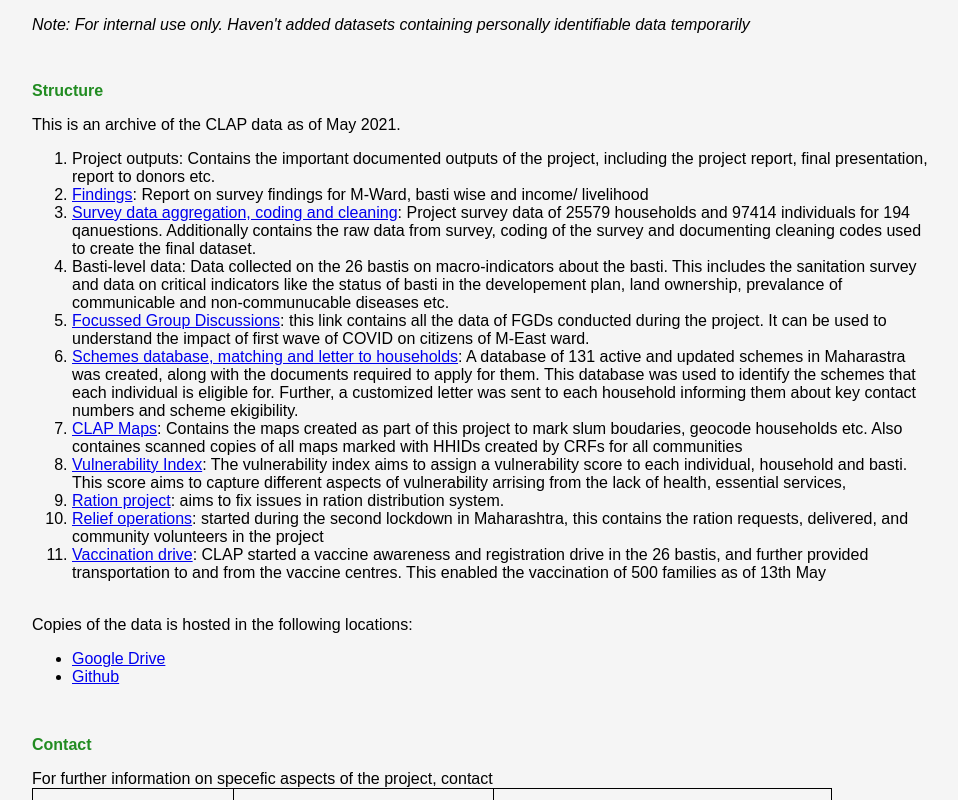
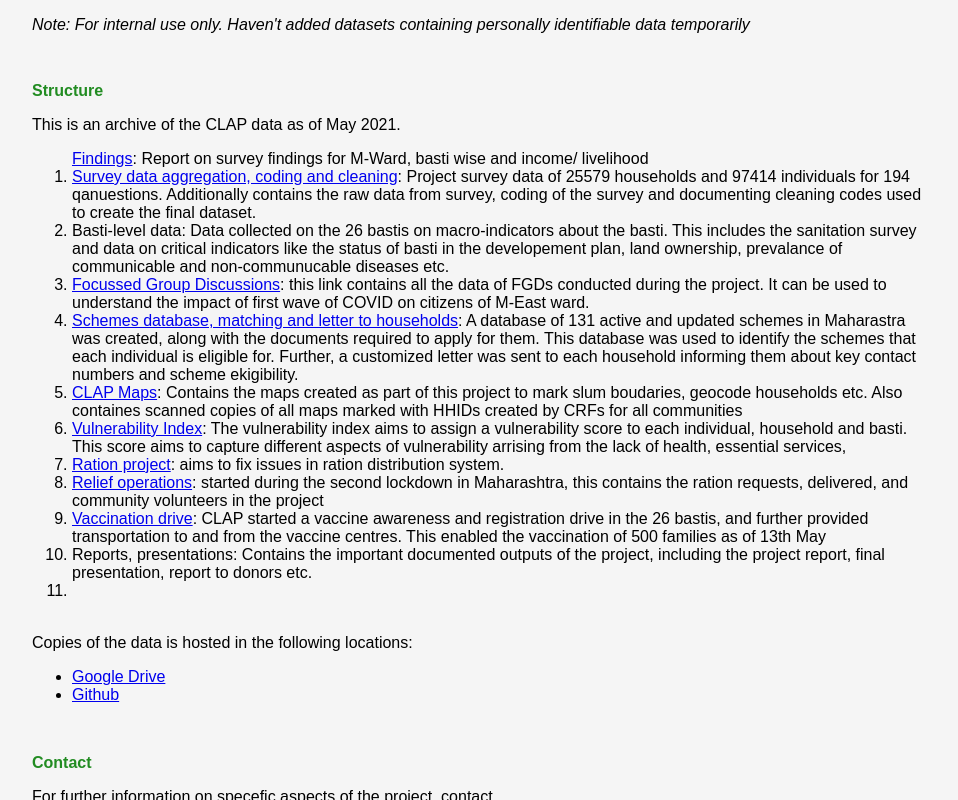
Before and after one commit to sanjanakrishnan/TISS-CLAP, a plain HTML site: page index.html in a window 1280 px wide. Shown: the part 483-1283 px from the top of the page, without its empty margins (160-1118 px from the left). Drawn offline with Linux system fonts and the light colour scheme.

Commit message:
update index.html

```diff
--- a/index.html
+++ b/index.html
@@ -80,10 +80,7 @@
   <h2>Structure</h2>
   <p>This is an archive of the CLAP data as of May 2021.</p>
   <ol>
-    <li>Project outputs: Contains the important documented outputs of the project, including the project report, final
-      presentation, report to donors etc.</li>
-    <li>
-      <a href="reports.html">Findings</a>: Report on survey findings for M-Ward, basti wise and income/ livelihood </li>
+    <a href="reports.html">Findings</a>: Report on survey findings for M-Ward, basti wise and income/ livelihood </li>
     <li><a href="survey_details.html">Survey data aggregation, coding and cleaning</a>: Project survey data of 25579
       households and 97414 individuals for 194 qanuestions. Additionally contains the raw data from survey, coding of
       the survey and documenting cleaning codes used to create the final dataset. </li>
@@ -110,6 +107,9 @@
     <li><a href="vaccination.html">Vaccination drive</a>: CLAP started a vaccine awareness and registration drive in
       the 26 bastis, and further provided transportation to and from the vaccine centres. This enabled the vaccination
       of 500 families as of 13th May</li>
+    <li>Reports, presentations: Contains the important documented outputs of the project, including the project report, final
+      presentation, report to donors etc.</li>
+    <li>
   </ol>
 
 
```
